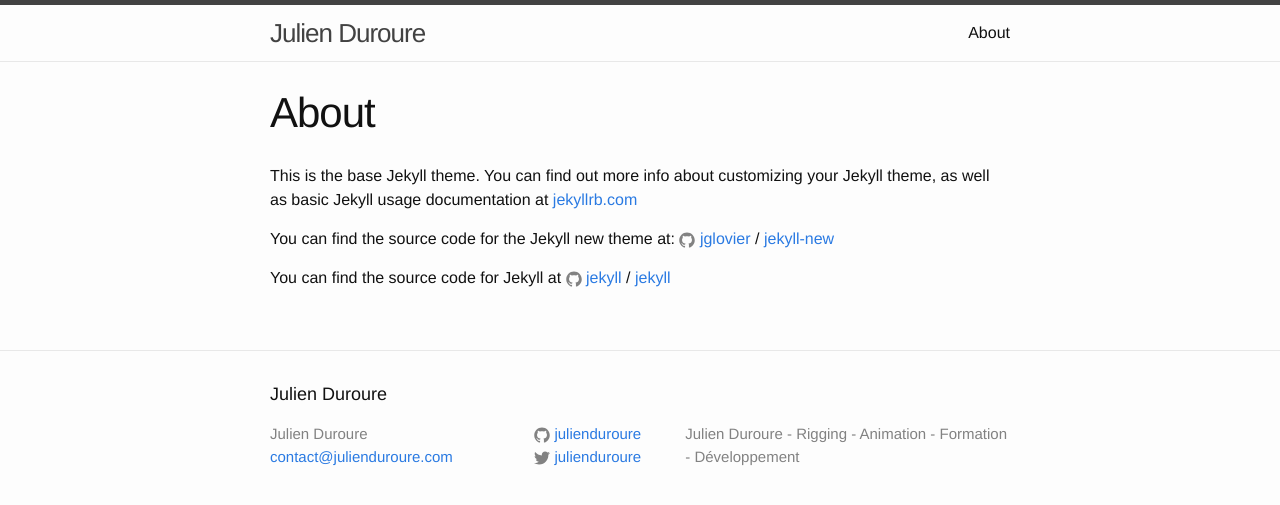
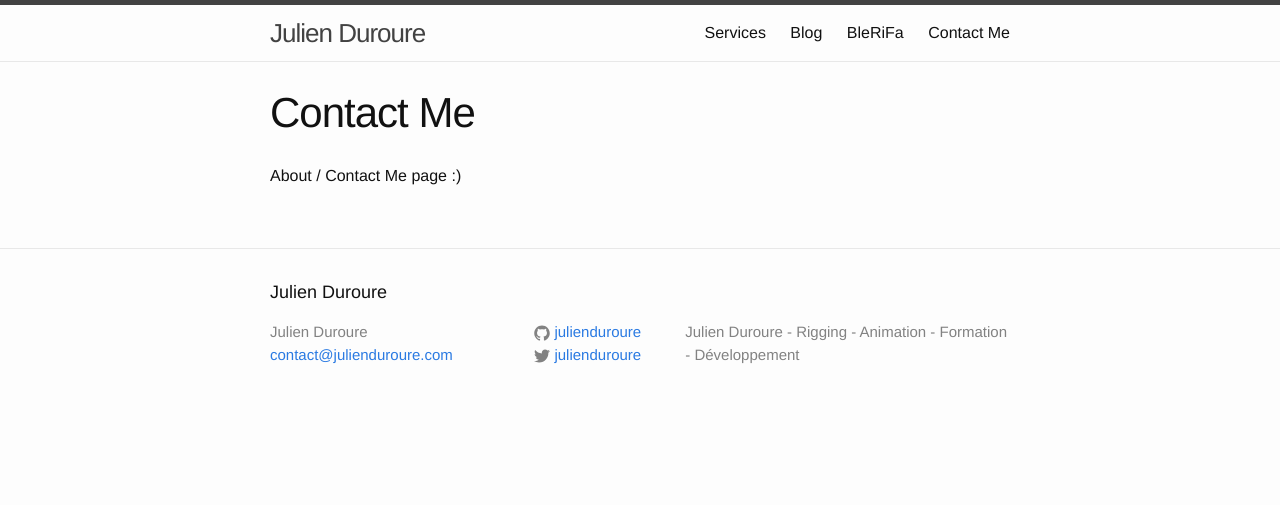
Before and after one commit to julienduroure/julienduroure.github.io, a Jekyll site: the page built from about.md, in a window 1280 px wide. Shown: the top 505 px of the page. Built offline with Jekyll 4.4.1, drawn with Linux system fonts in a browser that asks for light colours.

Commit message:
base work on pages

```diff
--- a/_includes/header.html
+++ b/_includes/header.html
@@ -14,7 +14,8 @@
       </a>
 
       <div class="trigger">
-        {% for my_page in site.pages %}
+        {% assign menu=site.pages | where:"in_menu", true | sort:'sort' %}
+        {% for my_page in menu %}
           {% if my_page.title %}
           <a class="page-link" href="{{ my_page.url | prepend: site.baseurl }}">{{ my_page.title }}</a>
           {% endif %}
--- a/about.md
+++ b/about.md
@@ -1,15 +1,9 @@
 ---
 layout: page
-title: About
+title: Contact Me
 permalink: /about/
+sort: 4
+in_menu: true
 ---
 
-This is the base Jekyll theme. You can find out more info about customizing your Jekyll theme, as well as basic Jekyll usage documentation at [jekyllrb.com](http://jekyllrb.com/)
-
-You can find the source code for the Jekyll new theme at:
-{% include icon-github.html username="jglovier" %} /
-[jekyll-new](https://github.com/jglovier/jekyll-new)
-
-You can find the source code for Jekyll at
-{% include icon-github.html username="jekyll" %} /
-[jekyll](https://github.com/jekyll/jekyll)
+About / Contact Me page :)
--- a/index.html
+++ b/blog.html
@@ -1,5 +1,9 @@
 ---
-layout: default
+layout: page
+title: Blog
+permalink: /blog/
+in_menu: true
+sort: 2
 ---
 
 <div class="home">
```
Also changed, not shown: _layouts/home.html (added, +28 -0 lines), blerifa.md (added, +7 -0 lines), feed.xml (deleted, +0 -30 lines), index.md (added, +7 -0 lines), services.md (added, +9 -0 lines).
